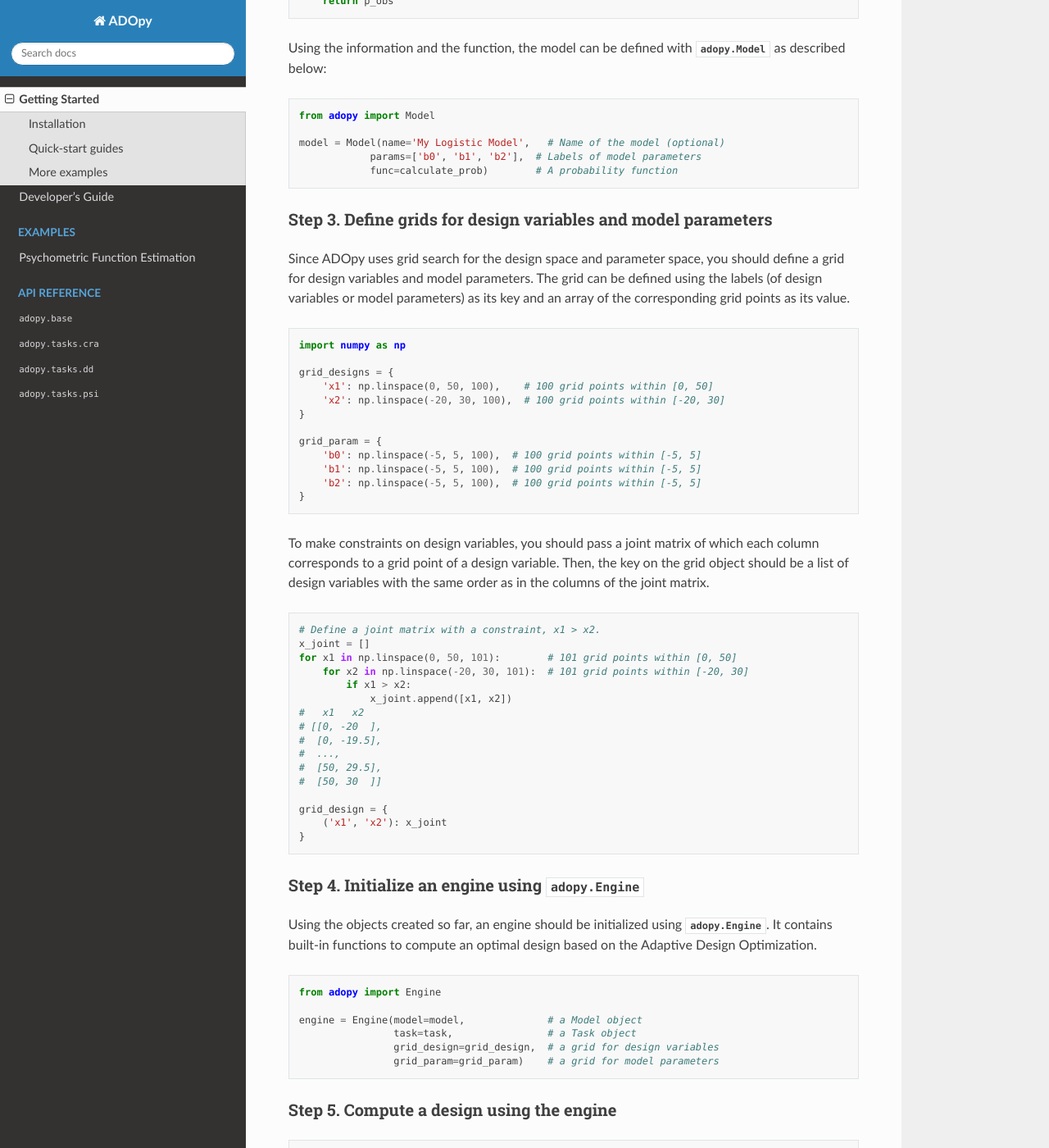
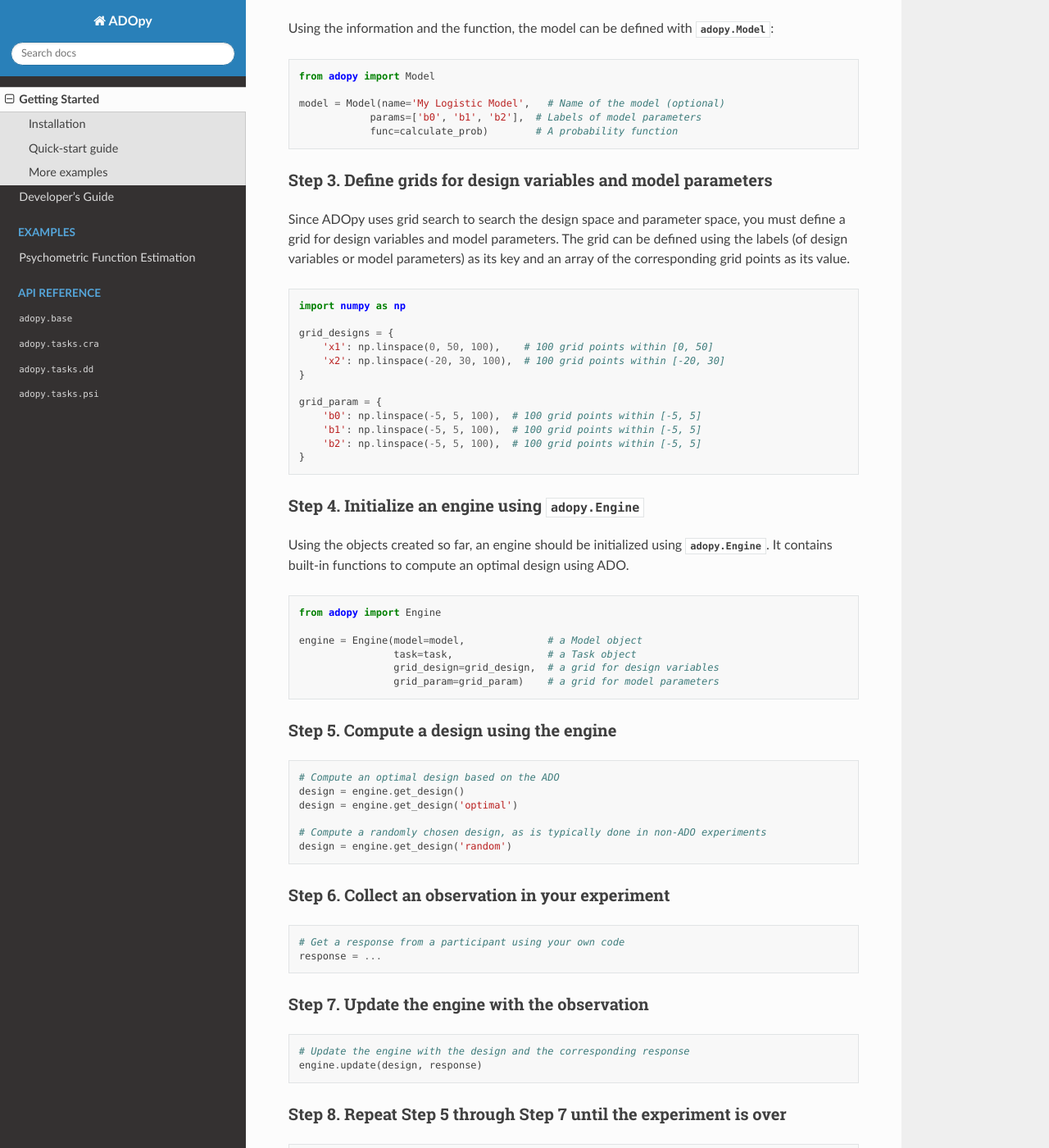
Before and after one commit to adopy/adopy, a Sphinx documentation site: the page built from docs/source/getting-started.rst, in a window 1280 px wide and 1400 px high, scrolled down 1696 px. Shown: the whole window at 82% size. Built offline with Sphinx 7.4.7 and the Read the Docs theme 2.0.0, drawn with Linux system fonts in a browser that asks for light colours; the version number could not be read and is left out; some of the changed text lies outside the part shown.

```diff
--- a/docs/source/getting-started.rst
+++ b/docs/source/getting-started.rst
@@ -19,8 +19,8 @@ Instead, you can install the developmental version in the GitHub repository.
     git checkout develop
     pip install .
 
-Quick-start guides
-------------------
+Quick-start guide
+-----------------
 
 Here, we present how to use ADOpy to compute optimal designs for an experiment.
 Assuming an arbitrary task and a model, this section shows how users can apply
@@ -53,13 +53,13 @@ Step 2. Define a model using :py:class:`adopy.Model`
 
 To predict partipants' choices, here we assume a logistic regression model
 that calculates the probability to make a positive response using three model
-parameters (``b0``, ``b1``, and ``b2``) as an equation below:
+parameters (``b0``, ``b1``, and ``b2``):
 
 .. math::
 
     p = \frac{1}{1 + \exp\left[ - (b_0 + b_1 x_1 + b_2 x_2) \right]}
 
-Then, how to compute the probabilty should be defined as a function:
+How to compute the probabilty :math:`p` should be defined as a function:
 
 .. code:: python
 
@@ -72,7 +72,7 @@ Then, how to compute the probabilty should be defined as a function:
         return p_obs
 
 Using the information and the function, the model can be defined with
-:py:class:`adopy.Model` as described below:
+:py:class:`adopy.Model`:
 
 .. code:: python
 
@@ -86,8 +86,8 @@ Using the information and the function, the model can be defined with
 Step 3. Define grids for design variables and model parameters
 ~~~~~~~~~~~~~~~~~~~~~~~~~~~~~~~~~~~~~~~~~~~~~~~~~~~~~~~~~~~~~~
 
-Since ADOpy uses grid search for the design space and parameter space,
-you should define a grid for design variables and model parameters.
+Since ADOpy uses grid search to search the design space and parameter space,
+you must define a grid for design variables and model parameters.
 The grid can be defined using the labels (of design variables or model
 parameters) as its key and an array of the corresponding grid points
 as its value.
@@ -107,36 +107,12 @@ as its value.
         'b2': np.linspace(-5, 5, 100),  # 100 grid points within [-5, 5]
     }
 
-To make constraints on design variables, you should pass a joint matrix
-of which each column corresponds to a grid point of a design variable.
-Then, the key on the grid object should be a list of design variables
-with the same order as in the columns of the joint matrix.
-
-.. code:: python
-
-    # Define a joint matrix with a constraint, x1 > x2.
-    x_joint = []
-    for x1 in np.linspace(0, 50, 101):        # 101 grid points within [0, 50]
-        for x2 in np.linspace(-20, 30, 101):  # 101 grid points within [-20, 30]
-            if x1 > x2:
-                x_joint.append([x1, x2])
-    #   x1   x2
-    # [[0, -20  ],
-    #  [0, -19.5],
-    #  ...,
-    #  [50, 29.5],
-    #  [50, 30  ]]
-
-    grid_design = {
-        ('x1', 'x2'): x_joint
-    }
-
 Step 4. Initialize an engine using :py:class:`adopy.Engine`
 ~~~~~~~~~~~~~~~~~~~~~~~~~~~~~~~~~~~~~~~~~~~~~~~~~~~~~~~~~~~
 
 Using the objects created so far, an engine should be initialized using
 :py:class:`adopy.Engine`. It contains built-in functions to compute an
-optimal design based on the Adaptive Design Optimization.
+optimal design using ADO.
 
 .. code:: python
 
@@ -157,33 +133,19 @@ Step 5. Compute a design using the engine
     design = engine.get_design()
     design = engine.get_design('optimal')
 
-    # Compute a randomly chosen design
+    # Compute a randomly chosen design, as is typically done in non-ADO experiments
     design = engine.get_design('random')
 
 
-Step 6. Run an experiment using the design
-~~~~~~~~~~~~~~~~~~~~~~~~~~~~~~~~~~~~~~~~~~
+Step 6. Collect an observation in your experiment
+~~~~~~~~~~~~~~~~~~~~~~~~~~~~~~~~~~~~~~~~~~~~~~~~~
 
 .. code:: python
 
-    # Get a response from a real experiment using your own codes,
+    # Get a response from a participant using your own code
     response = ...
 
-
-    # Or simulate a response using the model object.
-    from scipy.stats import bernoulli
-
-    def get_simulated_response(model, design):
-        """Simulate a response using b0 = 1.2, b1 = 3.7 and b2 = -2.5."""
-        # Compute the likelihood to get a positive response of 1.
-        p_obs = model.compute(x1=design['x1'], x2=design['x2'], b0=1.2, b1=3.7, b2=-2.5)
-
-        # Simulate a binary choice response using Bernoulli distribution
-        return bernoulli.rvs(p_obs)
-
-    response = get_simulated_response(model, design)
-
-Step 7. Update the engine from the observation
+Step 7. Update the engine with the observation
 ~~~~~~~~~~~~~~~~~~~~~~~~~~~~~~~~~~~~~~~~~~~~~~
 
 .. code:: python
@@ -192,24 +154,21 @@ Step 7. Update the engine from the observation
     engine.update(design, response)
 
 
-Step 8. Repeat from Step 5 to Step 7 until the end
-~~~~~~~~~~~~~~~~~~~~~~~~~~~~~~~~~~~~~~~~~~~~~~~~~~
+Step 8. Repeat Step 5 through Step 7 until the experiment is over
+~~~~~~~~~~~~~~~~~~~~~~~~~~~~~~~~~~~~~~~~~~~~~~~~~~~~~~~~~~~~~~~~~
 
 .. code:: python
 
     NUM_TRIAL = 100  # number of trials
 
     for trial in range(NUM_TRIAL):
-        # Design optimization
-        # - Compute an optimal design for the current trial
+        # Compute an optimal design for the current trial
         design = engine.get_design('optimal')
 
-        # Experiment
-        # - Get a simulated response
-        response = get_simulated_response(model, design)
+        # Get a response using the optimal design
+        response = ...  # Using users' own codes
 
-        # Bayesian updating
-        # - Update the engine based on the observation
+        # Update the engine
         engine.update(design, response)
 
 More examples
```
Also changed, not shown: README.md (+7 -45 lines), docs/source/index.rst (+10 -7 lines).
